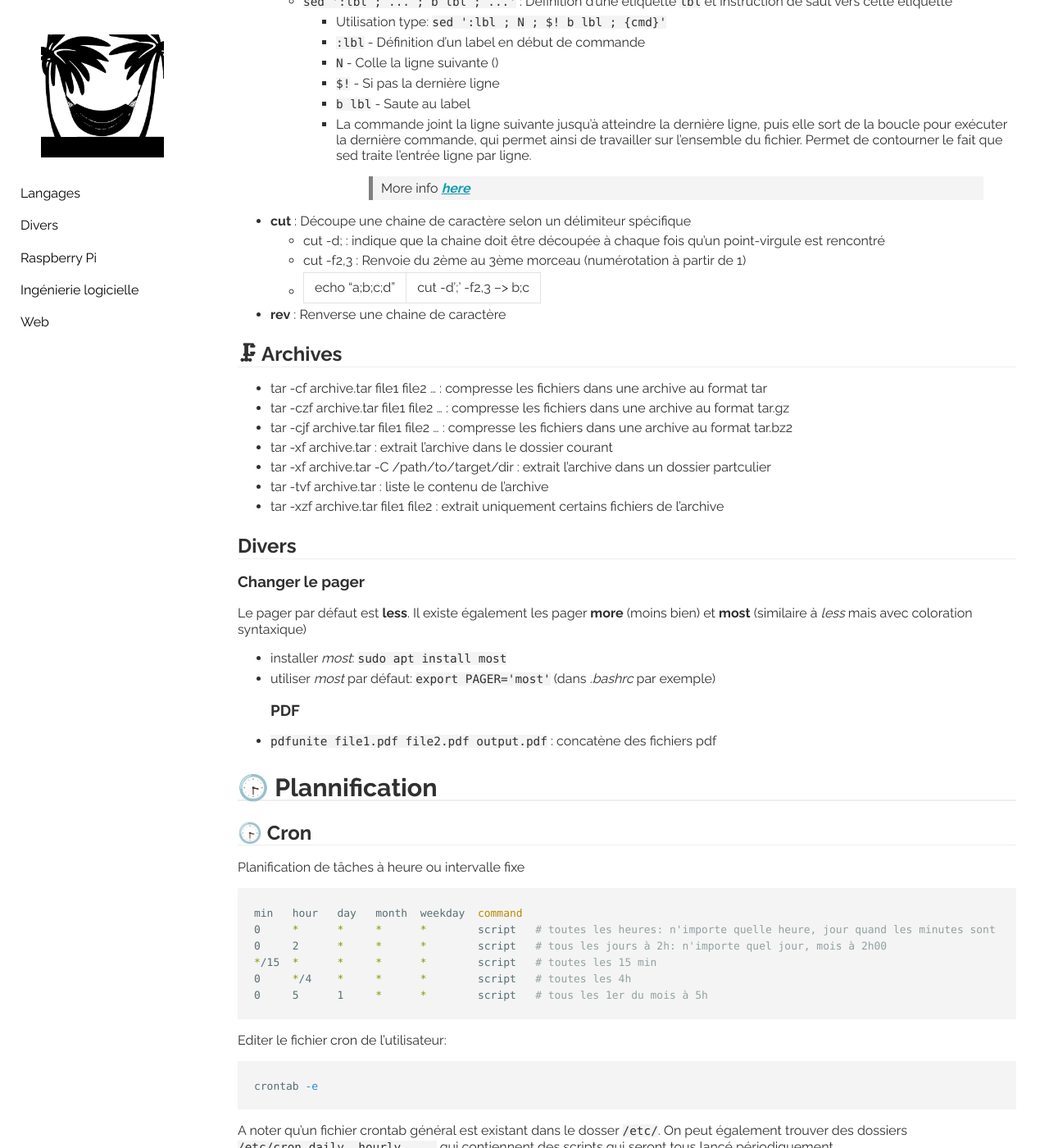
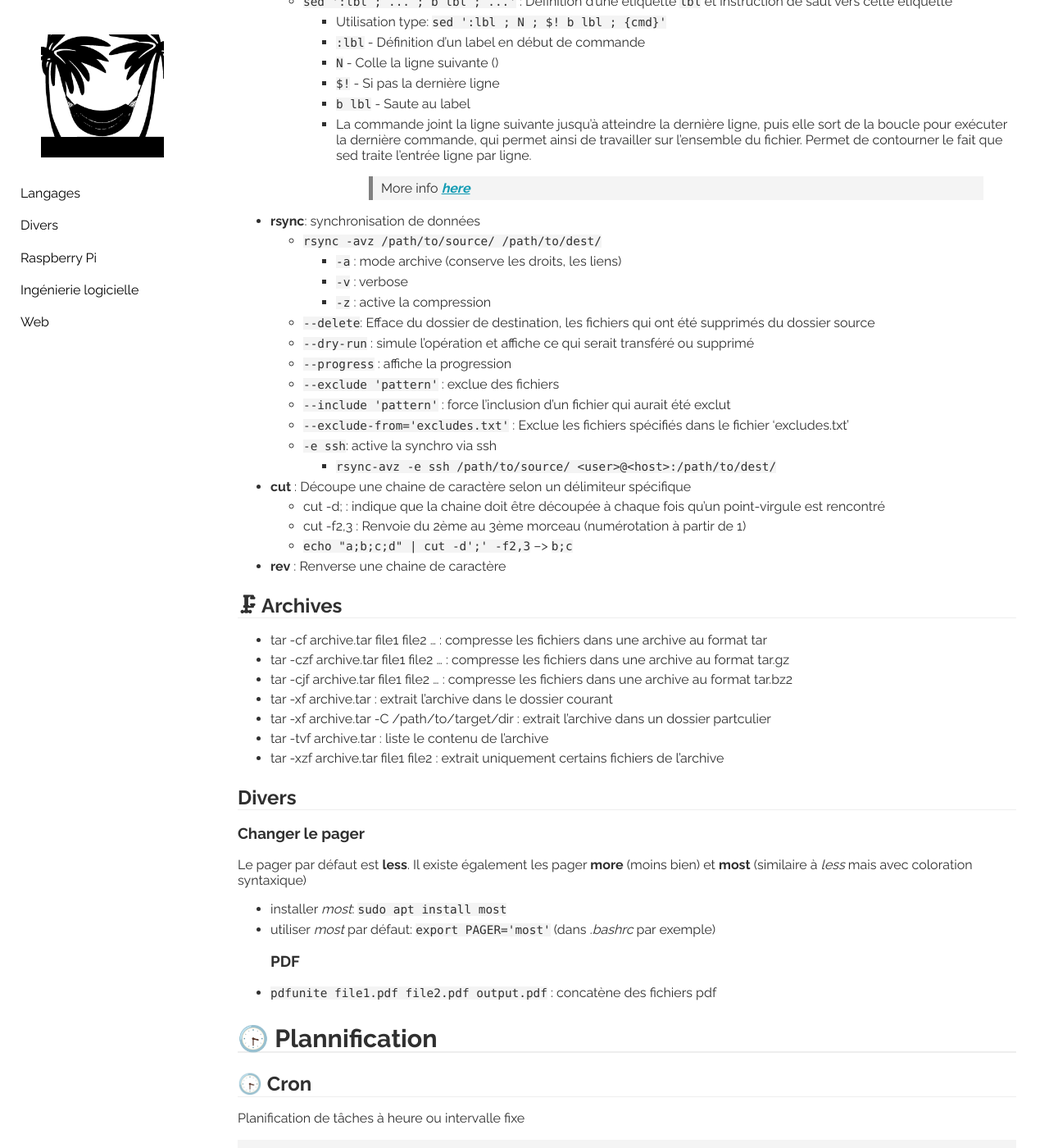
Before and after one commit to behej/lazyjekyll, a Jekyll site: the page built from _sweng/linux.md, in a window 1280 px wide and 1400 px high, scrolled down 3809 px. Shown: the whole window at 82% size. Built offline with Jekyll 4.4.1, drawn with Linux system fonts in a browser that asks for light colours; some of the changed text lies outside the part shown.

Commit message:
[linux] rsync

````diff
--- a/_sweng/linux.md
+++ b/_sweng/linux.md
@@ -142,12 +142,25 @@ Les tâches en arrière plan restent quand même attachées au shell. Si on ferm
     * `b lbl` - Saute au label
     * La commande joint la ligne suivante jusqu'à atteindre la dernière ligne, puis elle sort de la boucle pour exécuter la dernière commande, qui permet ainsi de travailler sur l'ensemble du fichier. Permet de contourner le fait que sed traite l'entrée ligne par ligne.
   > More info [here](https://linuxhint.com/remove-lines-file-sed-command/)
+* **rsync**: synchronisation de données
+  * `rsync -avz /path/to/source/ /path/to/dest/`
+    * `-a` : mode archive (conserve les droits, les liens)
+    * `-v` : verbose
+    * `-z` : active la compression
+  * `--delete`: Efface du dossier de destination, les fichiers qui ont été supprimés du dossier source
+  * `--dry-run` : simule l'opération et affiche ce qui serait transféré ou supprimé
+  * `--progress` : affiche la progression
+  * `--exclude 'pattern'` : exclue des fichiers
+  * `--include 'pattern'` : force l'inclusion d'un fichier qui aurait été exclut
+  * `--exclude-from='excludes.txt'` : Exclue les fichiers spécifiés dans le fichier 'excludes.txt'
+  * `-e ssh`: active la synchro via ssh
+    * `rsync-avz -e ssh /path/to/source/ <user>@<host>:/path/to/dest/`
 
 
 * **cut** : Découpe une chaine de caractère selon un délimiteur spécifique
   * cut -d; : indique que la chaine doit être découpée à chaque fois qu'un point-virgule est rencontré
   * cut -f2,3 : Renvoie du 2ème au 3ème morceau (numérotation à partir de 1)
-  * echo "a;b;c;d" | cut -d';' -f2,3 --> b;c
+  * `echo "a;b;c;d" | cut -d';' -f2,3` --> `b;c`
 * **rev** : Renverse une chaine de caractère
 
 ## 🗜 Archives
@@ -174,8 +187,8 @@ Planification de tâches à heure ou intervalle fixe
 
 ```sh
 min   hour   day   month  weekday  command
-0     *      *     *      *        script   # toutes les heures: n'importe quelle heure, jour quand les minutes sont à 0
-0     2      *     *      *        script   # tous les jours à 2h: n'importe quel jour, mois à 2h00
+0     *      *     *      *        script   # toutes les heures: n'importe quelle heure/jour quand les minutes sont à 0
+0     2      *     *      *        script   # tous les jours à 2h: n'importe quel jour, mais à 2h00
 */15  *      *     *      *        script   # toutes les 15 min
 0     */4    *     *      *        script   # toutes les 4h
 0     5      1     *      *        script   # tous les 1er du mois à 5h
````
